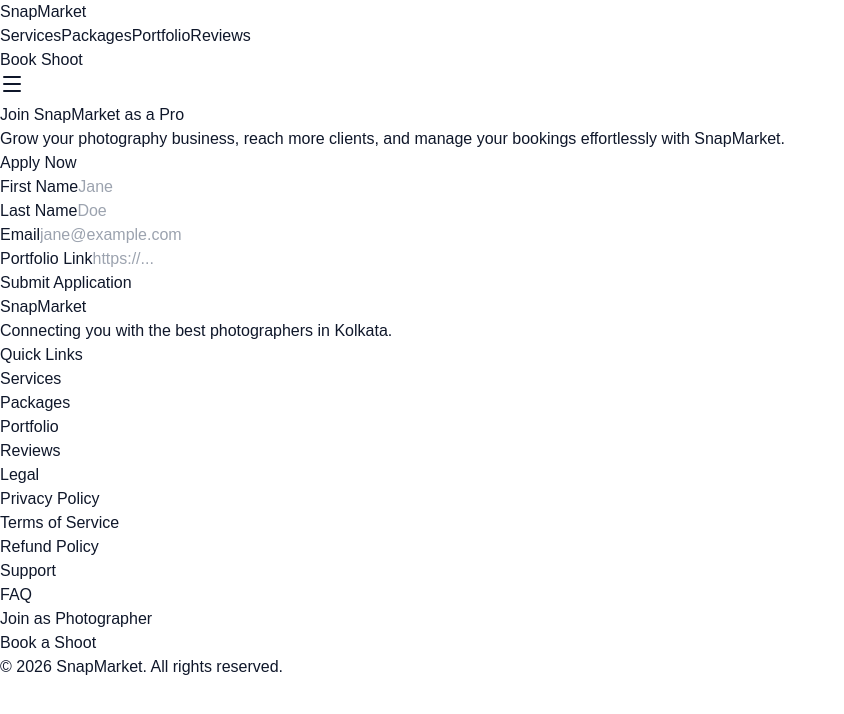
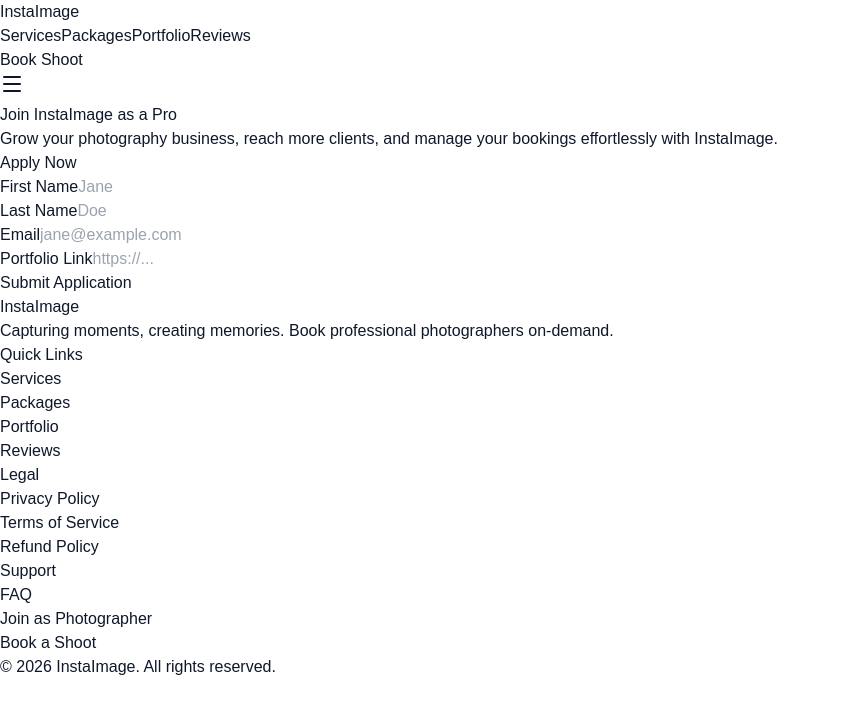
Before and after one commit to santrarony9/ECOM-DP, a Next.js app in the folder frontend/: page /become-a-photographer in a window 1280 px wide. Shown: the top 714 px of the page, without its empty margins (0-844 px from the left). Built offline with nearby package versions, Linux system fonts and the light colour scheme.

Commit message:
chore: update brand name to InstaImage

```diff
--- a/frontend/src/app/(booking)/layout.tsx
+++ b/frontend/src/app/(booking)/layout.tsx
@@ -9,8 +9,8 @@ export default function BookingLayout({
     <div className="min-h-screen bg-gray-50 flex flex-col">
       <header className="bg-white border-b py-4">
         <div className="max-w-3xl mx-auto px-4 flex justify-between items-center">
-          <Link href="/" className="text-xl font-bold text-gray-900">
-            SnapMarket
+          <Link href="/" className="flex items-center text-xl font-bold">
+            InstaImage
           </Link>
           <div className="flex items-center space-x-4 text-sm text-gray-500">
             <span className="flex items-center">🔒 Secure Checkout</span>
--- a/frontend/src/app/(marketing)/become-a-photographer/page.tsx
+++ b/frontend/src/app/(marketing)/become-a-photographer/page.tsx
@@ -1,8 +1,8 @@
 export default function BecomePhotographerPage() {
   return (
     <div className="max-w-7xl mx-auto px-4 sm:px-6 lg:px-8 py-20 text-center">
-      <h1 className="text-4xl font-bold mb-6">Join SnapMarket as a Pro</h1>
-      <p className="text-xl text-gray-600 mb-10 max-w-2xl mx-auto">Grow your photography business, reach more clients, and manage your bookings effortlessly with SnapMarket.</p>
+      <h1 className="text-4xl font-bold mb-6">Join InstaImage as a Pro</h1>
+      <p className="text-xl text-gray-600 mb-10 max-w-2xl mx-auto">Grow your photography business, reach more clients, and manage your bookings effortlessly with InstaImage.</p>
       <div className="bg-white p-8 md:p-12 border rounded-xl shadow-sm max-w-3xl mx-auto text-left">
         <h2 className="text-2xl font-bold mb-6 text-center">Apply Now</h2>
         <form className="space-y-4">
--- a/frontend/src/app/(marketing)/terms/page.tsx
+++ b/frontend/src/app/(marketing)/terms/page.tsx
@@ -4,7 +4,7 @@ export default function TermsPage() {
       <h1>Terms of Service</h1>
       <p>Last updated: {new Date().toLocaleDateString()}</p>
       <h2>1. Introduction</h2>
-      <p>Welcome to SnapMarket. By accessing our platform, you agree to these terms...</p>
+      <p>Welcome to InstaImage. By accessing our platform, you agree to these terms...</p>
       <h2>2. Booking Policy</h2>
       <p>All bookings are subject to availability and confirmation by the photographer...</p>
       <h2>3. User Conduct</h2>
--- a/frontend/src/app/layout.tsx
+++ b/frontend/src/app/layout.tsx
@@ -13,8 +13,8 @@ const geistMono = Geist_Mono({
 });
 
 export const metadata: Metadata = {
-  title: "SnapMarket",
-  description: "Find the best photographers in Kolkata",
+  title: "InstaImage",
+  description: "Book premium photography services on-demand.",
 };
 
 export default function RootLayout({ children }: { children: React.ReactNode }) {
--- a/frontend/src/components/layout/footer.tsx
+++ b/frontend/src/components/layout/footer.tsx
@@ -5,9 +5,9 @@ export function Footer() {
     <footer className="bg-gray-900 text-white py-12">
       <div className="max-w-7xl mx-auto px-4 sm:px-6 lg:px-8">
         <div className="grid grid-cols-1 md:grid-cols-4 gap-8">
-          <div>
-            <h3 className="text-xl font-bold mb-4">SnapMarket</h3>
-            <p className="text-gray-400">Connecting you with the best photographers in Kolkata.</p>
+          <div className="col-span-1 md:col-span-1">
+            <h3 className="text-xl font-bold mb-4">InstaImage</h3>
+            <p className="text-gray-400">Capturing moments, creating memories. Book professional photographers on-demand.</p>
           </div>
           <div>
             <h4 className="font-semibold mb-4">Quick Links</h4>
@@ -35,8 +35,8 @@ export function Footer() {
             </ul>
           </div>
         </div>
-        <div className="mt-8 pt-8 border-t border-gray-800 text-center text-gray-400">
-          <p>&copy; {new Date().getFullYear()} SnapMarket. All rights reserved.</p>
+        <div className="max-w-7xl mx-auto px-4 sm:px-6 lg:px-8 mt-12 pt-8 border-t border-gray-800 text-center text-gray-400">
+          <p>&copy; {new Date().getFullYear()} InstaImage. All rights reserved.</p>
         </div>
       </div>
     </footer>
--- a/frontend/src/components/layout/navbar.tsx
+++ b/frontend/src/components/layout/navbar.tsx
@@ -18,11 +18,11 @@ export function Navbar() {
     <nav className="border-b bg-white shadow-sm sticky top-0 z-50">
       <div className="max-w-7xl mx-auto px-4 sm:px-6 lg:px-8">
         <div className="flex justify-between h-16 items-center">
-          <div className="flex-shrink-0">
-            <Link href="/" className="text-2xl font-bold text-gray-900">
-              SnapMarket
-            </Link>
-          </div>
+            <div className="flex-shrink-0 flex items-center">
+              <Link href="/" className="text-2xl font-black text-black tracking-tighter">
+                InstaImage
+              </Link>
+            </div>
 
           {/* Desktop Nav */}
           <div className="hidden md:flex space-x-8">
```
